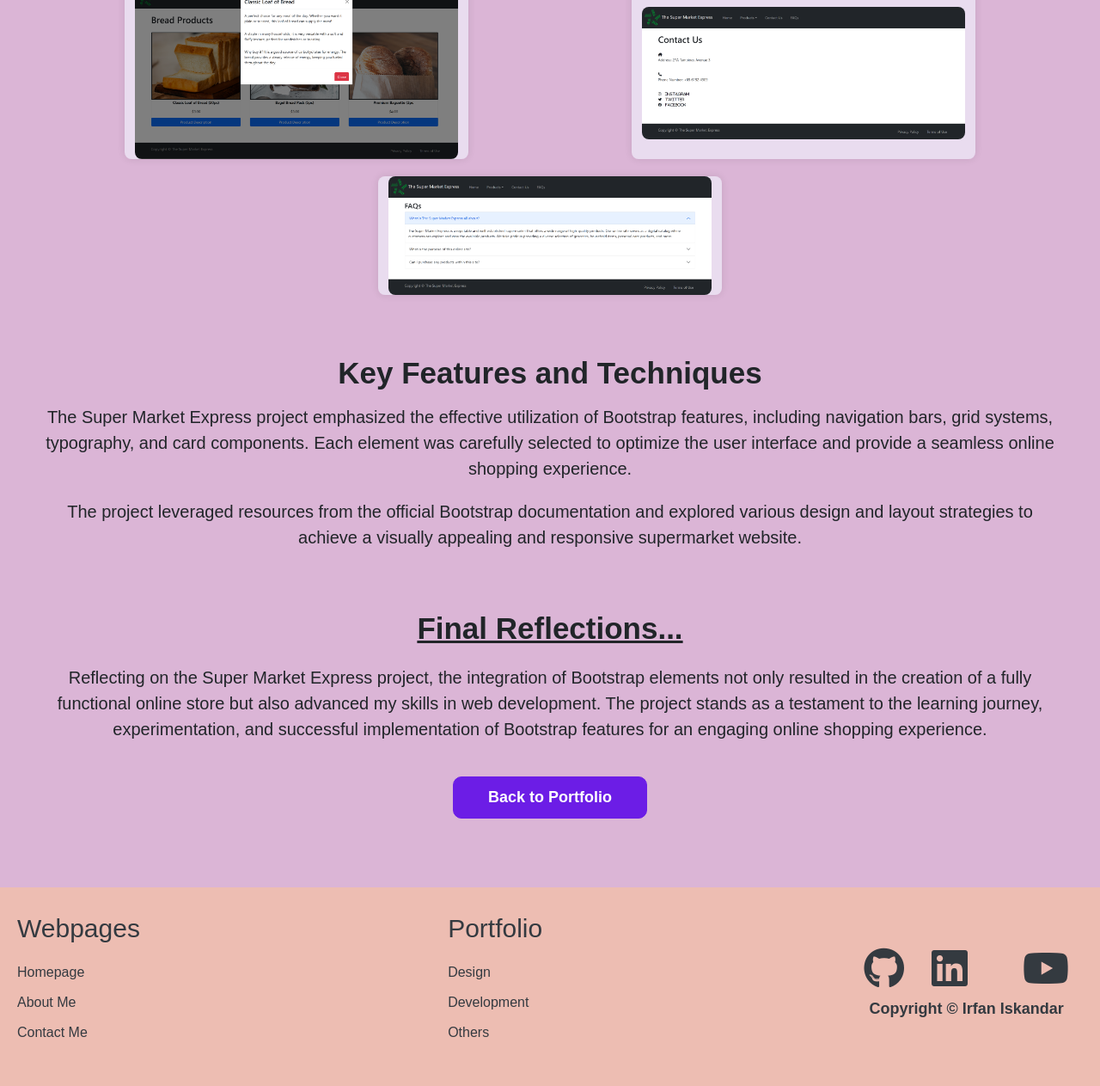
After one commit to lapidotler/irfaniskandar, a PHP site: page /the-super-market-express.html in a window 1280 px wide. The commit adds this page. Shown: the part 1339-2602 px from the top of the page at 86% size. Run offline with PHP 8.4, Linux system fonts and the light colour scheme.

Commit message:
Portfolio Update (2/1/24)
- FINISHED the-super-market-express.html
- Edit Portfolio Page (Add 2 More Cards "In Progress")
- Remove "alt" for Portfolio Image/Logo part in individual work pages
- Add/Changed CSS styling for both portfolio & portfolio-content
- Added, Changed & Removed Images

```diff
--- a/guarana-antarctica.html
+++ b/guarana-antarctica.html
@@ -65,7 +65,7 @@
                 <!-- Intro to Content -->
                 <div class="icon-content">
                     <!-- Portfolio Image/Logo -->
-                    <img src="images/design/portfolio/Ps/logo-ps1.jpg" alt="Guarana Antarctica Icon">
+                    <img src="images/design/portfolio/Ps/logo-ps1.jpg">
                 </div>
                 <div class="intro-content">
                     <p class="text-medium">Product Poster Advertisement</p>
@@ -94,6 +94,8 @@
                     <p class="text-med">
                         Below showcases different stages of the creative process, including sketches, mindmaps, and the final product.
                     </p>
+
+                    <div class="spacer"></div>
 
                     <p class="text-med">
                         Click on the images to view them in full size, along with their respective information.
--- a/innovaxcel.html
+++ b/innovaxcel.html
@@ -65,7 +65,7 @@
                 <!-- Intro to Content -->
                 <div class="icon-content">
                     <!-- Portfolio Image/Logo -->
-                    <img src="images/design/portfolio/Xd/2/Logo-xd2-whitebg-03.jpg" alt="The Right Bakery Icon">
+                    <img src="images/design/portfolio/Xd/2/Logo-xd2-whitebg-03.jpg">
                 </div>
                 <div class="intro-content">
                     <p class="text-medium">Mobile Portfolio App Design</p>
@@ -175,6 +175,8 @@
                     <p class="text-med">
                         Below showcases the different stages of the creative process, from the initial sketches to the final artwork.
                     </p>
+
+                    <div class="spacer"></div>
 
                     <p class="text-med">
                         Click on the images to view them in full size, along with their respective information.
--- a/maldives-special.html
+++ b/maldives-special.html
@@ -65,7 +65,7 @@
                 <!-- Intro to Content -->
                 <div class="icon-content">
                     <!-- Portfolio Image/Logo -->
-                    <img src="images/design/portfolio/Ai/logo-ai1.JPG" alt="Maldives Special Icon">
+                    <img src="images/design/portfolio/Ai/logo-ai1.JPG">
                 </div>
                 <div class="intro-content">
                     <p class="text-medium">2-Page Magazine Content</p>
@@ -94,6 +94,8 @@
                     <p class="text-med">
                         Below showcases the different stages of the creative process, from the initial sketches to the final artwork.
                     </p>
+
+                    <div class="spacer"></div>
 
                     <p class="text-med">
                         Click on the images to view them in full size, along with their respective information.
--- a/mobile-reservation.html
+++ b/mobile-reservation.html
@@ -93,6 +93,8 @@
                         Below showcases different aspects of the project, showcasing the different processes that take place when running the app.
                     </p>
 
+                    <div class="spacer"></div>
+
                     <p class="text-med">
                         Click on the images to view them in full size, along with their respective information.
                     </p>
@@ -113,7 +115,7 @@
                                 <p class="text-medium overlay-text">Second Half of Reservation Form w/ Submission Button</p>
                             </div>
                             <img src="images/development/portfolio/mobile/1/L04_Before2.png" alt="Reservation Form (Pt. 2)" class="hover-shadow cursor">
-                            <img src="images/development/portfolio/mobile/1/L04_After2.png" alt="Sketches" class="hover-shadow cursor">
+                            <img src="images/development/portfolio/mobile/1/L04_After2.png" alt="Reservation Form (Pt. 2)" class="hover-shadow cursor">
                         </div>
                         <div class="column image-out">
                             <div class="image-overlay" onclick="openModal();currentSlide(3)">
--- a/stylesheets/portfolio-content.css
+++ b/stylesheets/portfolio-content.css
@@ -129,8 +129,20 @@ iframe {
     border-radius: 8px;
     object-fit: cover;
     transition: 0.3s;
+}
+
+.row.web .column.image-out {
+    display: flex;
     align-items: center;
     justify-content: center;
+}
+
+.row.web .column.image-out img {
+    width: 100%;
+    height: auto;
+    border-radius: 8px;
+    object-fit: cover;
+    transition: 0.3s;
 }
 
 .column.image-out:hover img {
--- a/the-right-bakery.html
+++ b/the-right-bakery.html
@@ -65,7 +65,7 @@
                 <!-- Intro to Content -->
                 <div class="icon-content">
                     <!-- Portfolio Image/Logo -->
-                    <img src="images/design/portfolio/Xd/1/logo-xd1.png" alt="The Right Bakery Icon">
+                    <img src="images/design/portfolio/Xd/1/logo-xd1.png">
                 </div>
                 <div class="intro-content">
                     <p class="text-medium">Online Pastry Website</p>
@@ -163,6 +163,8 @@
                     <p class="text-med">
                         Below showcases the different stages of the creative process, from the initial sketches to the final artwork.
                     </p>
+
+                    <div class="spacer"></div>
 
                     <p class="text-med">
                         Click on the images to view them in full size, along with their respective information.
--- /dev/null
+++ b/the-super-market-express.html
@@ -0,0 +1,265 @@
+<!DOCTYPE html>
+<html lang="en">
+    <head>
+        <title>The Super Market Express</title>
+        <meta charset="UTF-8">
+        <meta name="viewport" content="width=device-width, initial-scale=1.0">
+        <link rel="stylesheet" href="https://cdnjs.cloudflare.com/ajax/libs/font-awesome/6.4.2/css/all.min.css">
+        <link href="https://cdn.jsdelivr.net/npm/bootstrap@5.1.1/dist/css/bootstrap.min.css" rel="stylesheet">
+
+        <link rel="shortcut icon" type="image/x-icon" href="images/logo_only.png">
+
+        <link rel="stylesheet" type="text/css" href="stylesheets/format/styles.css"/>
+        <link rel="stylesheet" type="text/css" href="stylesheets/format/spacer.css"/>
+
+        <link rel="stylesheet" type="text/css" href="stylesheets/navigation/footerTest.css"/>
+        <link rel="stylesheet" type="text/css" href="stylesheets/navigation/navbar.css"/>
+        <link rel="stylesheet" type="text/css" href="stylesheets/navigation/footer.css"/>
+
+        <script src="https://ajax.googleapis.com/ajax/libs/jquery/3.5.1/jquery.min.js"></script>
+        <script src="https://code.jquery.com/jquery-3.6.0.min.js"></script>
+        <script src="https://cdn.jsdelivr.net/npm/bootstrap@5.1.1/dist/js/bootstrap.bundle.min.js"></script>
+
+        <link rel="stylesheet" type="text/css" href="stylesheets/portfolio-content.css"/>
+    </head>
+    <body>
+        <div class="body-content" style="background-color: #dbb5d6">
+            <!-- Navigation Bar -->
+            <nav class="navbar navbar-expand-lg navbar-light bg-light">
+                <a class="navbar-brand" href="index.html">
+                    <img src="images/logo_main.png" alt="Logo" width="auto" height="100px">
+                </a>
+
+                <button class="navbar-toggler" type="button" data-bs-toggle="collapse" data-bs-target="#navbarNav" aria-controls="navbarNav" aria-expanded="false" aria-label="Toggle navigation">
+                    <span class="navbar-toggler-icon"></span>
+                </button>
+
+                <div class="collapse navbar-collapse" id="navbarNav">
+                    <ul class="navbar-nav ml-auto">
+                        <li class="nav-item">
+                            <a class="nav-link" href="index.html">Home</a>
+                        </li>
+
+                        <li class="nav-item">
+                            <a class="nav-link" href="about.html">About Me</a>
+                        </li>
+
+                        <li class="nav-item active">
+                            <a class="nav-link" href="portfolio.html">Portfolio</a>
+                        </li>
+
+                        <li class="nav-item">
+                            <a class="nav-link" href="contact.html">Contact Me</a>
+                        </li>
+                    </ul>
+                </div>
+            </nav>
+
+            <!-- Portfolio Works Section -->
+            <section id="the-super-market-express" class="main flex-column responsive">
+                <!-- Section Header -->
+                <div class="section-header responsive">
+                    <h2 class="text-xlarge">The Super Market Express</h2>
+                </div>
+
+                <!-- Intro to Content -->
+                <div class="icon-content">
+                    <!-- Portfolio Image/Logo -->
+                    <img src="images/development/portfolio/web/1/logo-dev2.png" style="background-color: rgb(40, 40, 40); padding: 15px;">
+                </div>
+                <div class="intro-content">
+                    <p class="text-medium">Online Supermarket Website</p>
+                    <p class="text-medium">Software: HTML, CSS, Bootstrap</p>
+                    <p class="text-medium">Platform Used: NetBeans</p>
+                    <p class="text-medium">Date of Completion: 07/06/2023</p>
+                </div>
+
+                <!-- Content -->
+                <div class="normal-content">
+                    <h2 class="text-header">Introduction to the Project</h2>
+                    <p class="text-med">
+                        The Super Market Express project is a web development endeavor focused on creating a feature-rich and responsive supermarket website using Bootstrap 5. The primary goal was to provide users with an intuitive platform for convenient online shopping.
+                    </p>
+
+                    <div class="spacer"></div>
+
+                    <p class="text-med">
+                        The project involved the integration of key Bootstrap components, including navigation bars, grids, typography, and cards. These components were strategically utilized to enhance the overall user experience and create visually appealing interfaces.
+                    </p>
+
+                    <div class="spacer-gap"></div>
+
+                    <h2 class="text-header">Gallery of the Project</h2>
+                    <p class="text-med">
+                        Explore snapshots showcasing different sections of the website, offering a glimpse into the diverse features and functionalities implemented during the development process.
+                    </p>
+
+                    <div class="spacer"></div>
+
+                    <p class="text-med">
+                        Click on the images to view them in full size, accompanied by relevant information about each section.
+                    </p>
+
+                    <!-- Add this where you want your image gallery to appear -->
+                    <div class="row web">
+                        <div class="column image-out">
+                            <div class="image-overlay" onclick="openModal();currentSlide(1)">
+                                <p class="text-header overlay-text">Homepage</p>
+                                <p class="text-medium overlay-text">Main Page of The Super Market Express</p>
+                            </div>
+                            <img src="images/development/portfolio/web/1/homepage.png" alt="Homepage" class="hover-shadow cursor" style="width: auto; height: 100%;">
+                        </div>
+                        <div class="column image-out">
+                            <div class="image-overlay" onclick="openModal();currentSlide(2)">
+                                <p class="text-header overlay-text">Products Page (Bread Pt. 1)</p>
+                                <p class="text-medium overlay-text">Bread Product Page; 1/3 of Product Pages</p>
+                            </div>
+                            <img src="images/development/portfolio/web/1/product-bread1.png" alt="product-bread1" class="hover-shadow cursor">
+                        </div>
+                        <div class="column image-out">
+                            <div class="image-overlay" onclick="openModal();currentSlide(3)">
+                                <p class="text-header overlay-text">Products Page (Bread Pt. 2)</p>
+                                <p class="text-medium overlay-text">Bread Product Page; Modal Window of 1 Bread Product</p>
+                            </div>
+                            <img src="images/development/portfolio/web/1/product-bread2.png" alt="product-bread2" class="hover-shadow cursor">
+                        </div>
+                        <div class="column image-out">
+                            <div class="image-overlay" onclick="openModal();currentSlide(4)">
+                                <p class="text-header overlay-text">Contact Us Page</p>
+                                <p class="text-medium overlay-text">Page for Listing Contact Information & Socials</p>
+                            </div>
+                            <img src="images/development/portfolio/web/1/contact-us.png" alt="Contact Us" class="hover-shadow cursor">
+                        </div>
+                        <div class="column image-out">
+                            <div class="image-overlay" onclick="openModal();currentSlide(4)">
+                                <p class="text-header overlay-text">FAQ Page</p>
+                                <p class="text-medium overlay-text">Page for Queries & Questions w/ Answers</p>
+                            </div>
+                            <img src="images/development/portfolio/web/1/faq.png" alt="faq" class="hover-shadow cursor">
+                        </div>
+                    </div>
+
+                    <div id="myModal" class="modal" style="display: none;">
+                        <span class="close cursor" onclick="closeModal()">&times;</span>
+                        <div class="modal-content">
+                            <div class="mySlides">
+                                <div class="numbertext">1 / 5</div>
+                                <img src="images/development/portfolio/web/1/homepage.png">
+                                <img src="images/development/portfolio/web/1/Code/1.png">
+                                <div class="caption-container">
+                                    <p class="text-header caption-text">Homepage</p>
+                                    <p class="text-medium caption-text">Main Page of The Super Market Express</p>
+                                </div>
+                            </div>
+
+                            <div class="mySlides">
+                                <div class="numbertext">2 / 5</div>
+                                <img src="images/development/portfolio/web/1/product-bread1.png">
+                                <img src="images/development/portfolio/web/1/Code/2.png">
+                                <div class="caption-container">
+                                    <p class="text-header caption-text">Products Page (Bread Pt. 1)</p>
+                                    <p class="text-medium caption-text">Bread Product Page; 1/3 of Product Pages</p>
+                                </div>
+                            </div>
+
+                            <div class="mySlides">
+                                <div class="numbertext">3 / 5</div>
+                                <img src="images/development/portfolio/web/1/product-bread2.png">
+                                <img src="images/development/portfolio/web/1/Code/3.png">
+                                <div class="caption-container">
+                                    <p class="text-header caption-text">Products Page (Bread Pt. 2)</p>
+                                    <p class="text-medium caption-text">Bread Product Page; Modal Window of 1 Bread Product</p>
+                                </div>
+                            </div>
+
+                            <div class="mySlides">
+                                <div class="numbertext">4 / 5</div>
+                                <img src="images/development/portfolio/web/1/contact-us.png">
+                                <img src="images/development/portfolio/web/1/Code/4.png">
+                                <div class="caption-container">
+                                    <p class="text-header caption-text">Contact Us Page</p>
+                                    <p class="text-medium caption-text">Page for Listing Contact Information & Socials</p>
+                                </div>
+                            </div>
+
+                            <div class="mySlides">
+                                <div class="numbertext">5 / 5</div>
+                                <img src="images/development/portfolio/web/1/faq.png">
+                                <img src="images/development/portfolio/web/1/Code/5.png">
+                                <div class="caption-container">
+                                    <p class="text-header caption-text">FAQ Page</p>
+                                    <p class="text-medium caption-text">Page for Queries & Questions w/ Answers</p>
+                                </div>
+                            </div>
+
+                            <a class="prev" onclick="plusSlides(-1)">&#10094;</a>
+                            <a class="next" onclick="plusSlides(1)">&#10095;</a>
+                        </div>
+                    </div>
+
+                    <div class="spacer-gap"></div>
+
+                    <h2 class="text-header">Key Features and Techniques</h2>
+                    <p class="text-med">
+                        The Super Market Express project emphasized the effective utilization of Bootstrap features, including navigation bars, grid systems, typography, and card components. Each element was carefully selected to optimize the user interface and provide a seamless online shopping experience.
+                    </p>
+
+                    <div class="spacer"></div>
+
+                    <p class="text-med">
+                        The project leveraged resources from the official Bootstrap documentation and explored various design and layout strategies to achieve a visually appealing and responsive supermarket website.
+                    </p>
+
+                    <div class="spacer-gap"></div>
+
+                    <!-- Final Thoughts -->
+                    <div class="spacer-gap"></div>
+                    <p class="text-header" style="text-decoration: underline;">Final Reflections...</p>
+                    <p class="text-med">
+                        Reflecting on the Super Market Express project, the integration of Bootstrap elements not only resulted in the creation of a fully functional online store but also advanced my skills in web development. The project stands as a testament to the learning journey, experimentation, and successful implementation of Bootstrap features for an engaging online shopping experience.
+                    </p>
+
+                    <div class="spacer-large"></div>
+
+                    <!-- Add a video if needed -->
+                    <!-- Add a button to go back to the portfolio -->
+                    <a href="portfolio.html" class="btn btn-primary text-medium">Back to Portfolio</a>
+                </div>
+            </section>
+
+            <!-- Footer Bar -->
+            <footer class="custom-footer">
+                <div class="container">
+                    <div class="footer-section">
+                        <h2 class="footer-title">Webpages</h2>
+                        <ul class="footer-list">
+                            <li><a href="index.html">Homepage</a></li>
+                            <li><a href="about.html">About Me</a></li>
+                            <li><a href="contact.html">Contact Me</a></li>
+                        </ul>
+                    </div>
+                    <div class="footer-section">
+                        <h2 class="footer-title">Portfolio</h2>
+                        <ul class="footer-list">
+                            <li><a href="portfolio.html#design-works-page">Design</a></li>
+                            <li><a href="portfolio.html#development-works-page">Development</a></li>
+                            <li><a href="portfolio.html#other-works-page">Others</a></li>
+                        </ul>
+                    </div>
+                    <div class="footer-section">
+                        <div class="footer-icons">
+                            <a target="_blank" href="https://github.com/lapidotler" class="text-dark mx-3"><i class="fab fa-github fa-3x"></i></a>
+                            <a target="_blank" href="https://www.linkedin.com/in/irfan-iskandar-sg/" class="text-dark mx-3"><i class="fab fa-linkedin fa-3x"></i></a>
+                            <a target="_blank" href="https://twitter.com/lapidotler" class="text-dark mx-3"><i class="fab fa-x-twitter fa-3x"></i></a>
+                            <a target="_blank" href="https://www.youtube.com/@lapidotler" class="text-dark mx-3"><i class="fab fa-youtube fa-3x"></i></a>
+                        </div>
+                        <p class="copyright-text">Copyright &copy; Irfan Iskandar</p>
+                    </div>
+                </div>
+            </footer>
+        </div>
+
+        <script src="scripts/gallery.js"></script>
+        <script src="scripts/footer.js"></script>
+    </body>
+</html>
```
Also changed, not shown: contact.html (+4 -4 lines), mobile-songs-list.html (+42 -36 lines), portfolio.html (+49 -3 lines), stylesheets/portfolio.css (+3 -4 lines), images/development/portfolio/vr/VintageSleuth-01.jpg (added), images/development/portfolio/vr/VintageSleuth-02.jpg (added), images/development/portfolio/web/1/faq.png, 1 other file.
